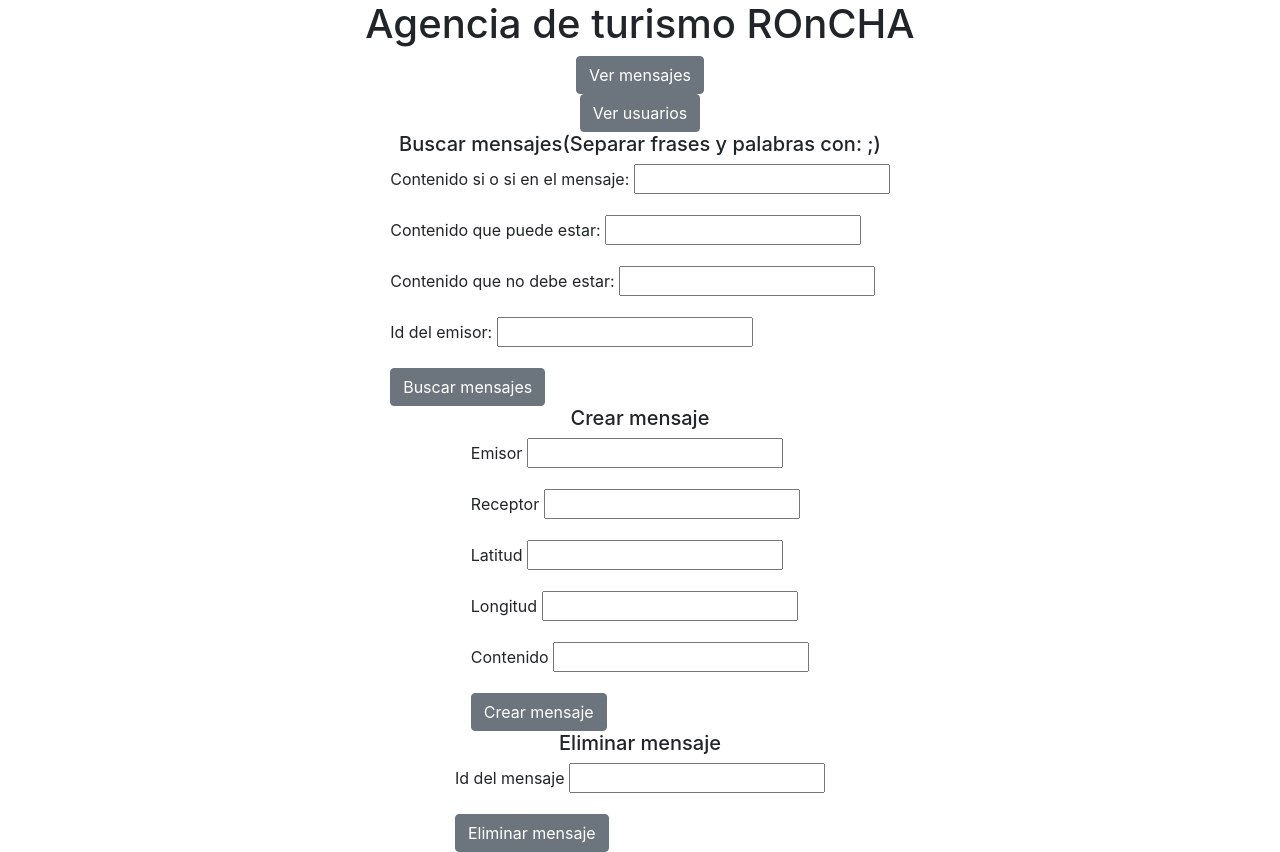
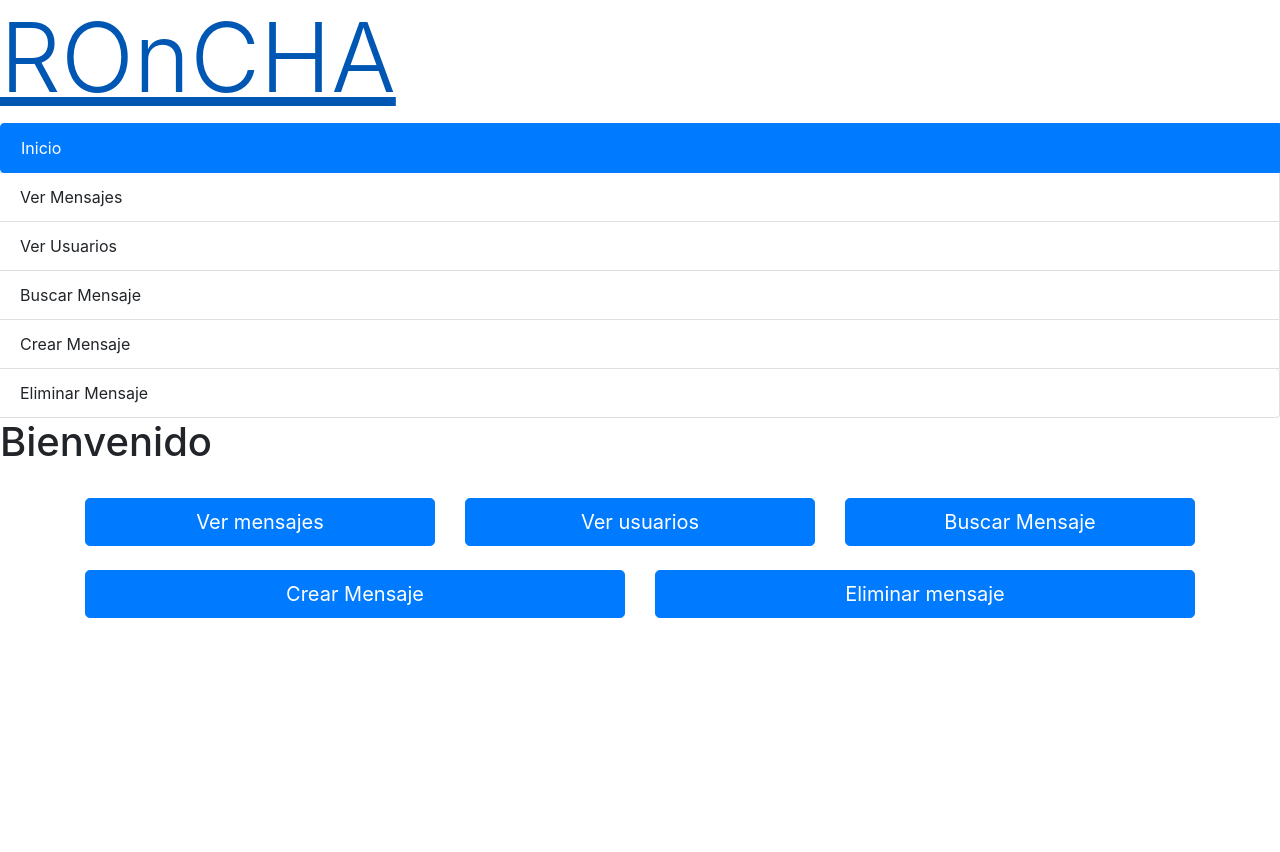
Before and after one commit to AlexanderBarrera/BDgrupo, a Flask app: page / in a window 1280 px wide. After the commit the page ends 618 px from the top, so only its background shows below. Run offline with Flask 2, Linux system fonts and the light colour scheme; parts of the project's set-up code (start-up, migrations or seed data) failed here and were passed over; some libraries are stand-ins or nearby versions.

Commit message:
addded templates and navigation

```diff
--- a/entrega 4/main.py
+++ b/entrega 4/main.py
@@ -140,13 +140,26 @@ def search_mensaje():
 
 @app.route("/mensajesdelete", methods=['POST'])
 def delete_mensaje():
-    mid = request.form["mid"]
+    mid = int(request.form["mid"])
     result = mensajes.delete_one({"mid": mid})
 
     message = f'Mensaje con id={mid} ha sido eliminado.'
 
     # Retorno el texto plano de un json
-    return json.jsonify({'success': True, 'message': message})
+    return json.jsonify({'deleted:': result.deleted_count, 'success': True, 'message': message})
+
+@app.route("/mensajessearch", methods=['GET'])
+def get_search():
+    return render_template('search.html')
+
+@app.route("/mensajescreate", methods=['GET'])
+def get_create():
+    return render_template('create_message.html')
+
+@app.route("/mensajesdelete", methods=['GET'])
+def get_delete():
+    return render_template('delete_message.html')
+
 
 @app.route("/users", methods=['POST'])
 def create_user():
--- a/entrega 4/templates/base.html
+++ b/entrega 4/templates/base.html
@@ -9,18 +9,27 @@
     <script src="https://cdnjs.cloudflare.com/ajax/libs/popper.js/1.12.9/umd/popper.min.js" integrity="sha384-ApNbgh9B+Y1QKtv3Rn7W3mgPxhU9K/ScQsAP7hUibX39j7fakFPskvXusvfa0b4Q" crossorigin="anonymous"></script>
     <script src="https://maxcdn.bootstrapcdn.com/bootstrap/4.0.0/js/bootstrap.min.js" integrity="sha384-JZR6Spejh4U02d8jOt6vLEHfe/JQGiRRSQQxSfFWpi1MquVdAyjUar5+76PVCmYl" crossorigin="anonymous"></script>
 </head>
-
 <nav>
-  <h1>ROnCHA</h1>
-  <ul>
+ <h1 class="display-1"><a href="/">ROnCHA</a></h1>
+  <ul class="list-group list-group-horizontal-sm">
+    <li class="list-group-item {{'active' if active_page == 'index' else ''}}">Inicio</li>
+    <li class="list-group-item {{'active' if active_page == 'view_messages' else ''}}">Ver Mensajes</li>
+    <li class="list-group-item {{'active' if active_page == 'users' else ''}}">Ver Usuarios</li>
+    <li class="list-group-item {{'active' if active_page == 'search_message' else ''}}">Buscar Mensaje</li>
+    <li class="list-group-item {{'active' if active_page == 'create_message' else ''}}">Crear Mensaje</li>
+    <li class="list-group-item {{'active' if active_page == 'delete_message' else ''}}">Eliminar Mensaje</li>
 </ul>
 </nav>
 <section class="content">
     <header>
+      <div class='justify-content-center'>
         {% block header %}{% endblock %}
+      </div>
     </header>
     {% for message in get_flashed_messages() %}
         <div class="flash">{{ message }}</div>
     {% endfor %}
+    <div class='container'><br>
         {% block content %}{% endblock %}
+    </div>
 </section>
--- a/entrega 4/templates/index.html
+++ b/entrega 4/templates/index.html
@@ -1,96 +1,39 @@
-<!DOCTYPE html>
-<html>
-<head>
-    <title>ROnCHA</title>
-    <meta name="viewport" content="width=device-width, initial-scale=1.0">
-    <meta http-equiv="C ontent-Type" content="text/html; charset=UTF-8" />
-    <link href="css/bootstrap.min.css" rel="stylesheet" media="screen">
-    <link rel="stylesheet" href="https://maxcdn.bootstrapcdn.com/bootstrap/4.0.0/css/bootstrap.min.css" integrity="sha384-Gn5384xqQ1aoWXA+058RXPxPg6fy4IWvTNh0E263XmFcJlSAwiGgFAW/dAiS6JXm" crossorigin="anonymous">
-    <script src="https://code.jquery.com/jquery-3.2.1.slim.min.js" integrity="sha384-KJ3o2DKtIkvYIK3UENzmM7KCkRr/rE9/Qpg6aAZGJwFDMVNA/GpGFF93hXpG5KkN" crossorigin="anonymous"></script>
-    <script src="https://cdnjs.cloudflare.com/ajax/libs/popper.js/1.12.9/umd/popper.min.js" integrity="sha384-ApNbgh9B+Y1QKtv3Rn7W3mgPxhU9K/ScQsAP7hUibX39j7fakFPskvXusvfa0b4Q" crossorigin="anonymous"></script>
-    <script src="https://maxcdn.bootstrapcdn.com/bootstrap/4.0.0/js/bootstrap.min.js" integrity="sha384-JZR6Spejh4U02d8jOt6vLEHfe/JQGiRRSQQxSfFWpi1MquVdAyjUar5+76PVCmYl" crossorigin="anonymous"></script>
+{% extends 'base.html' %}
+{% set active_page = "index" %}
 
-</head>
-<body>
-    <div class="col center">
-        <div class="row justify-content-center">
-		    <h1>Agencia de turismo ROnCHA</h1>
-		</div>
-		<div class="row justify-content-center">
+{% block header %}
+  <h1>{% block title %}Bienvenido{% endblock %}</h1>
+{% endblock %}
+
+{% block content %}
+   <div class="row align-items-start">
+		<div class="col">
 		   <form action="mensajes" method="get">
-	         <button type="submit" class="btn btn-secondary">Ver mensajes</button>
+	         <button type="submit" class="btn btn-primary btn-lg btn-block">Ver mensajes</button>
            </form>
 		</div>
-		<div class="row justify-content-center">
+		<div class="col">
 		   <form action="users" method="get">
-	         <button type="submit" class="btn btn-secondary">Ver usuarios</button>
+	         <button type="submit" class="btn btn-primary btn-lg btn-block">Ver usuarios</button>
            </form>
 		</div>
-		<div class="row justify-content-center">
-		    <h5>Buscar mensajes</h5>
-			<h5>(Separar frases y palabras con: ;)</h5>
-		</div>
-		<div class="row justify-content-center">
-		    <form action="mensajes/buscar" method="post">
-		        <div class="form-group">
-                    <label for="must">Contenido si o si en el mensaje:</label>
-		            <input type="text" name="must">
-		        </div>
-		        <div class="form-group">
-			        <label for="maybe">Contenido que puede estar:</label>
-			        <input type="text" name="maybe">
-		        </div>
-		        <div class="form-group">
-				    <label for="notbe">Contenido que no debe estar:</label>
-			        <input type="text" name="notbe">
-		        </div>
-		        <div class="form-group">
-			        <label for="pid">Id del emisor:</label>
-					<input type="number" name="pid">
-		        </div>
-	            <button type="submit" class="btn btn-secondary">Buscar mensajes</button>
-           </form>
-		</div>
-		<div class="row justify-content-center">
-		    <h5>Crear mensaje</h5>
-		</div>
-		<div class="row justify-content-center">
-		    <form action="mensajes" method="post">
-		        <div class="form-group">
-                    <label for="de">Emisor</label>
-		            <input type="number" name="de">
-		        </div>
-		        <div class="form-group">
-			        <label for="para">Receptor</label>
-			        <input type="number" name="para">
-		        </div>
-		        <div class="form-group">
-				    <label for="latitud">Latitud</label>
-			        <input type="number" name="latitud">
-		        </div>
-		        <div class="form-group">
-			        <label for="longitud">Longitud</label>
-					<input type="number" name="longitud">
-		        </div>
-		        <div class="form-group">
-			        <label for="contenido">Contenido</label>
-			        <input type="text" name="contenido"><br>
-		        </div>
-	            <button type="submit" class="btn btn-secondary">Crear mensaje</button>
-           </form>
-		</div>
-		<div class="row justify-content-center">
-		    <h5>Eliminar mensaje</h5>
-		</div>
-		<div class="row justify-content-center">
-		    <form action="mensajesdelete" method="post">
-		        <div class="form-group">
-                    <label for="mid">Id del mensaje</label>
-		            <input type="number" name="mid">
-		        </div>
-	            <button type="submit" class="btn btn-secondary">Eliminar mensaje</button>
-           </form>
+		<div class="col">
+			<form action="mensajessearch">
+				<button type="get" class="btn btn-primary btn-lg btn-block">Buscar Mensaje</button>
+			</form>
 		</div>
 	</div>
-</body>
-</html>
+	<br>
+	<div class="row align-items-start">
+		<div class="col">
+			<form action="mensajescreate">
+				<button type="get" class="btn btn-primary btn-lg btn-block">Crear Mensaje</button>
+			</form>
+		</div>
+		<div class="col">
+			<form action="mensajesdelete">
+				<button type="get" class="btn btn-primary btn-lg btn-block">Eliminar mensaje</button>
+			</form>
+		</div>
+	</div>
+{% endblock %}
--- a/entrega 4/templates/mensajes.html
+++ b/entrega 4/templates/mensajes.html
@@ -1,4 +1,5 @@
 {% extends 'base.html' %}
+{% set active_page = "view_messages" %}
 
 {% block header %}
   <h1>{% block title %}Lista de Mensajes{% endblock %}</h1>
--- a/entrega 4/templates/usuarios.html
+++ b/entrega 4/templates/usuarios.html
@@ -1,4 +1,5 @@
 {% extends 'base.html' %}
+{% set active_page = "users" %}
 
 {% block header %}
   <h1>{% block title %}Lista de Usuarios{% endblock %}</h1>
```
Also changed, not shown: entrega 4/templates/create_message.html (added, +32 -0 lines), entrega 4/templates/delete_message.html (added, +20 -0 lines), entrega 4/templates/search.html (added, +29 -0 lines). Lines whose indentation alone changed are shown as unchanged.
